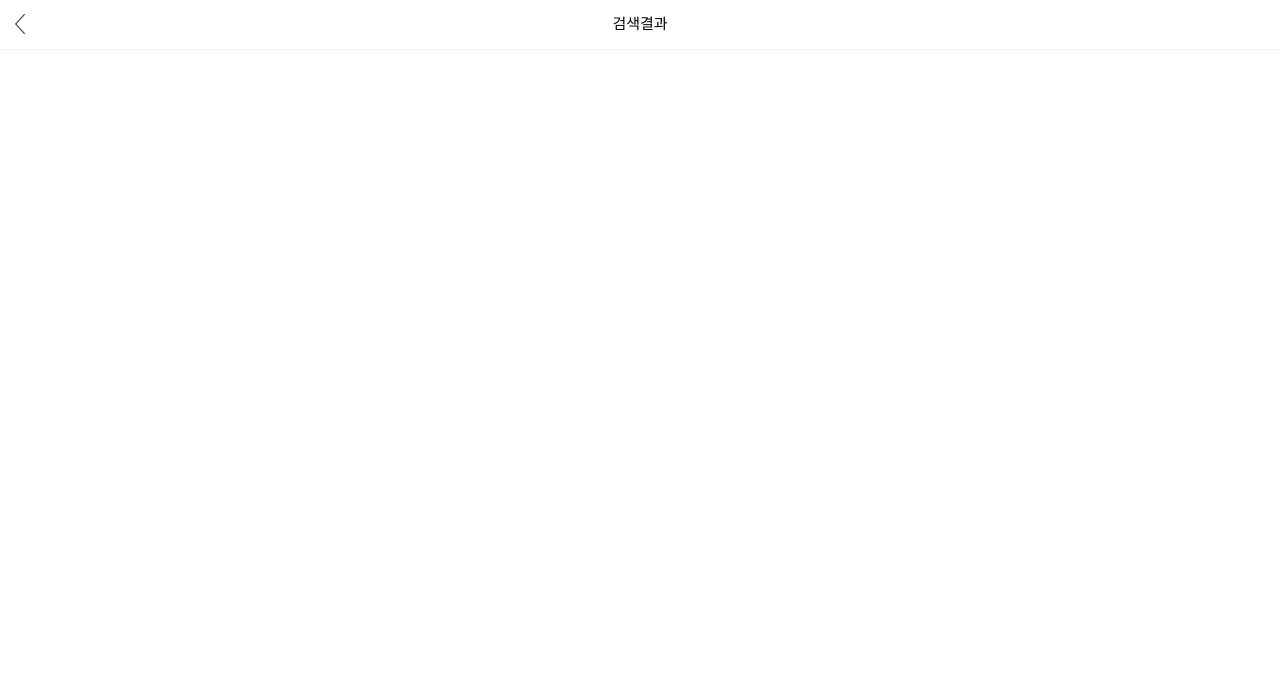
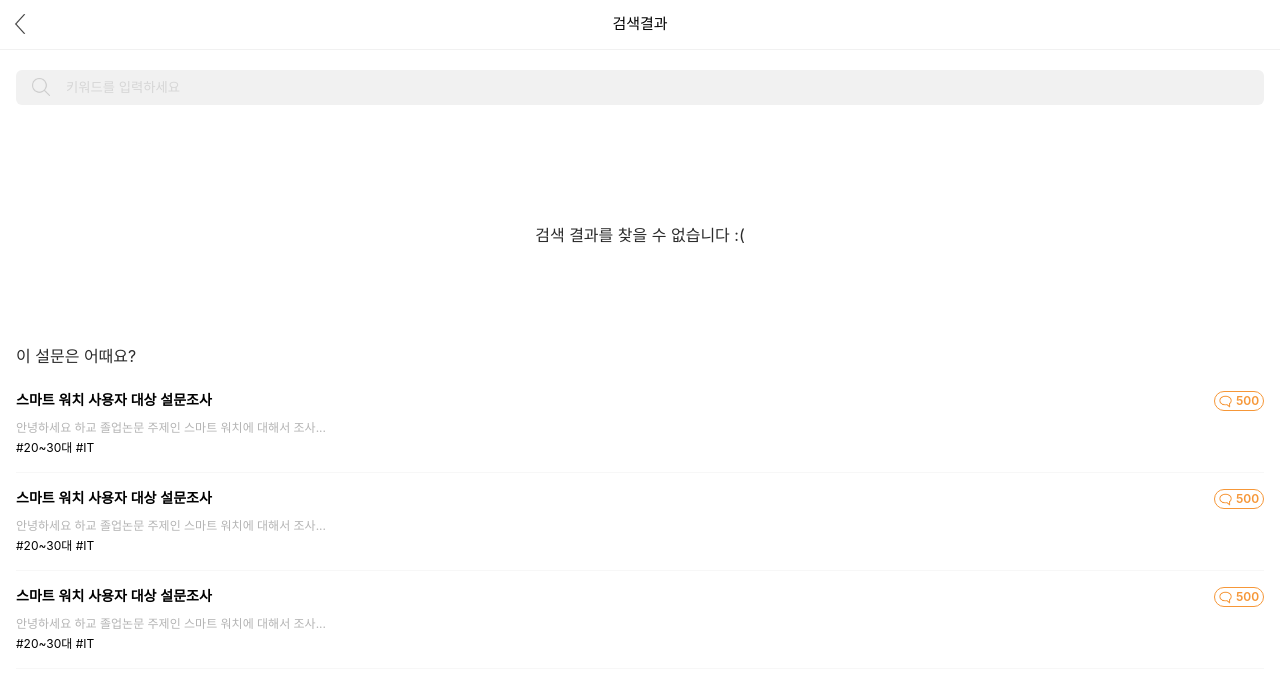
Before and after one commit to Lee-Seonghyun316/AnyVey, a React (Create React App) app in the folder app/: page /search in a window 1280 px wide. Shown: the top 686 px of the page. Built offline with nearby package versions, Linux system fonts and the light colour scheme.

Commit message:
style: add search

```diff
--- a/app/src/features/reference/search/Search.tsx
+++ b/app/src/features/reference/search/Search.tsx
@@ -1,11 +1,48 @@
-import React from 'react';
+import React, { useState } from 'react';
 import styled from 'styled-components';
 import Header from '../../header/header';
+import search from '../../../common/images/search.png';
+import { suggestionSurveys } from '../../../data/servey';
+import RecommendSurvey from '../recommendSurvey';
 
 const Search = () => {
+  const [result, setResult] = useState(false);
   return (
     <Wrap>
       <Header path="back&title" title="검색결과" />
+      <SearchContainer>
+        <SearchImg src={search} />
+        <SearchForm placeholder="키워드를 입력하세요" />
+      </SearchContainer>
+      {result ? (
+        <RecommendSurveysContainer>
+          {suggestionSurveys.map((item) => (
+            <RecommendSurvey
+              key={item.id}
+              title={item.title}
+              recruitment={item.recruitment}
+              description={item.description}
+              tag={item.tag}
+            />
+          ))}
+        </RecommendSurveysContainer>
+      ) : (
+        <NotfoundContainer>
+          <Notfound>검색 결과를 찾을 수 없습니다 :(</Notfound>
+          <RecommendTitle>이 설문은 어때요?</RecommendTitle>
+          <RecommendSurveysContainer>
+            {suggestionSurveys.map((item) => (
+              <RecommendSurvey
+                key={item.id}
+                title={item.title}
+                recruitment={item.recruitment}
+                description={item.description}
+                tag={item.tag}
+              />
+            ))}
+          </RecommendSurveysContainer>
+        </NotfoundContainer>
+      )}
     </Wrap>
   );
 };
@@ -13,3 +50,48 @@ const Search = () => {
 export default Search;
 
 const Wrap = styled.section``;
+
+const SearchContainer = styled.div`
+  display: flex;
+  justify-content: center;
+  align-items: center;
+  margin: 20px 16px;
+  background: #f1f1f1;
+  border-radius: 6px;
+`;
+
+const SearchForm = styled.input`
+  width: 100%;
+  height: 35px;
+`;
+
+const SearchImg = styled.img`
+  width: 18px;
+  height: 18px;
+  margin: 8px 14px 9px 16px;
+`;
+
+const RecommendSurveysContainer = styled.section`
+  padding: 0 16px;
+`;
+
+const NotfoundContainer = styled.section``;
+
+const Notfound = styled.div`
+  font-weight: normal;
+  font-size: 16px;
+  line-height: 22px;
+  height: 220px;
+  color: #2b2b2b;
+  display: flex;
+  justify-content: center;
+  align-items: center;
+`;
+
+const RecommendTitle = styled.div`
+  font-weight: normal;
+  font-size: 16px;
+  line-height: 22px;
+  color: #2b2b2b;
+  margin: 0 0 24px 16px;
+`;
```
